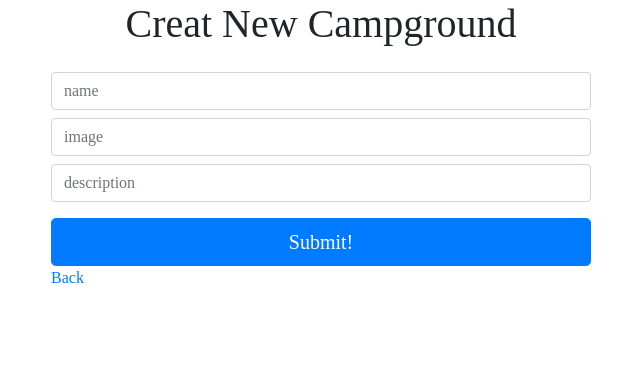
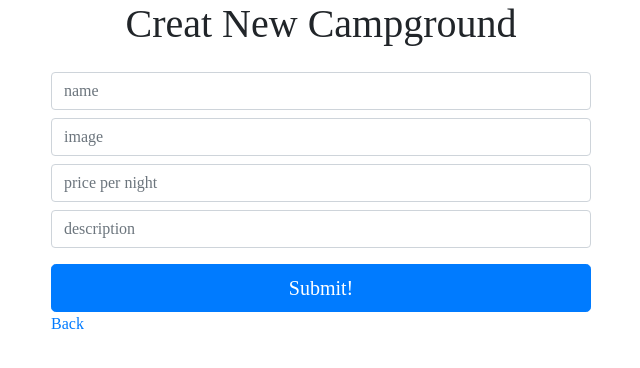
Before and after one commit to Sean-HL-Lin/yelpcamp, a Node server app: page /campgrounds/new in a window 1280 px wide. Shown: the part 56-424 px from the top of the page, without its empty margins (319-959 px from the left). Run offline with Node 20, Linux system fonts and the light colour scheme; the visitor is signed in with stand-in values (Sample User, id 1); some libraries are stand-ins or nearby versions; some web fonts are replaced.

Commit message:
update: camp price added

```diff
--- a/models/campground.js
+++ b/models/campground.js
@@ -5,6 +5,7 @@ var campSchema = new mongoose.Schema({
     name:String,
     image:String,
     description:String,
+    price: String,
     author:{
         id:{
             type: mongoose.Schema.Types.ObjectId,
--- a/routers/campgrounds.js
+++ b/routers/campgrounds.js
@@ -22,6 +22,9 @@ router.get('/campgrounds', function(req, res){
             console.log('there is a err');
             console.log(err);
         } else {
+            if(result.length==0) {
+                req.flash('error','campground not found')
+            }
             res.render('campgrounds/campgrounds', {campgrounds:result});
         }
     }
@@ -39,9 +42,10 @@ router.post('/new', middleWares.isLoggedIn, function(req,res){
     //get data from form and creat new campground
     var name = req.body.name;
     var image = req.body.image;
+    var price =req.body.price;
     var description = req.body.description;
     var author = {id:req.user._id, username:req.user.username};
-    var newcamp = {name:name, image:image,description:description, author:author};
+    var newcamp = {name:name, image:image, price:price, description:description, author:author};
     // add new camp to database
     camp.create(newcamp, function(err, result){
         if(err) {
--- a/views/campgrounds/moreInfo.ejs
+++ b/views/campgrounds/moreInfo.ejs
@@ -14,7 +14,7 @@
                 <img src="<%= campground.image %>" class='card-img-top rounded' id='targetimg'>
                 <div>
                     <h4 class='p-1 d-inline'><a href=''><%= campground.name %></a></h4>
-                    <h4 class='text-right p-1 d-inline float-right'>$9.00/night</h4>
+                    <h4 class='text-right p-1 d-inline float-right'> $<%= campground.price %>/night</h4>
                 </div>
                 <p><em>Submitted by <%= campground.author.username%></em></p>
                 <p class='card-text p-1'><%= campground.description%></p>
--- a/views/campgrounds/new.ejs
+++ b/views/campgrounds/new.ejs
@@ -23,9 +23,18 @@
         <div class='row mt-2'>
             <div class='col-3'></div>
             <div class='col-6'>
+                <input class='form-control' type='text' placeholder='price per night' name="price">
+            </div>
+        </div>
+
+        <div class='row mt-2'>
+            <div class='col-3'></div>
+            <div class='col-6'>
                 <input class='form-control' type='text' placeholder='description' name="description">
             </div>
         </div>
+
+
 
         <div class='row mt-2'>
             <div class='col-3'></div>
```
Also changed, not shown: views/campgrounds/edit.ejs (+7 -0 lines).
